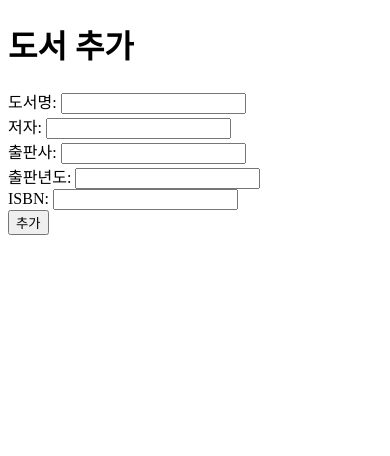
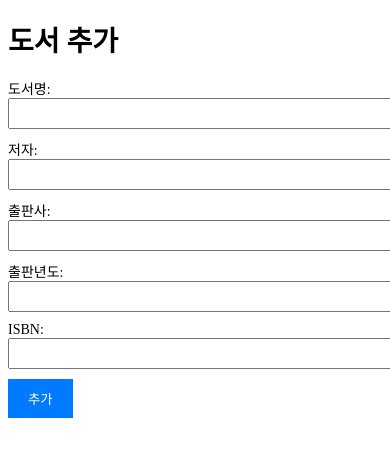
Before and after one commit to handongyonggar/Project2FFinal, a plain HTML site: page add.html in a window 390 px wide. Drawn offline with Linux system fonts and the light colour scheme.

Commit message:
design add

```diff
--- a/add.html
+++ b/add.html
@@ -4,7 +4,46 @@
     <meta charset="UTF-8">
     <meta name="viewport" content="width=device-width, initial-scale=1.0">
     <title>도서 추가</title>
+    <style>
+        /* 데스크톱 스타일 */
+        body {
+            font-size: 16px;
+        }
 
+        form {
+            max-width: 400px;
+            margin: 0 auto;
+        }
+
+        label {
+            display: block;
+        }
+
+        input[type="text"] {
+            width: 100%;
+            padding: 8px;
+            margin-bottom: 10px;
+        }
+
+        input[type="submit"] {
+            background-color: #007bff;
+            color: #fff;
+            padding: 10px 20px;
+            border: none;
+            cursor: pointer;
+        }
+
+        /* 모바일 스타일 - 화면 너비가 768px 이하인 경우 */
+        @media (max-width: 768px) {
+            body {
+                font-size: 14px;
+            }
+
+            input[type="text"] {
+                padding: 6px;
+            }
+        }
+    </style>
 </head>
 <body>
     <h1>도서 추가</h1>
@@ -18,12 +57,12 @@
         <input type="text" id="author" name="author" required>
         <br>
 
-        <label for="publisher">출판사:</label>
+        <label for= "publisher">출판사:</label>
         <input type="text" id="publisher" name="publisher" required>
         <br>
 
         <label for="year">출판년도:</label>
-        <input type="number" id="year" name="year" required>
+        <input type="text" id="year" name="year" required>
         <br>
 
         <label for="isbn">ISBN:</label>
@@ -33,10 +72,8 @@
         <input type="submit" value="추가">
     </form>
 
-
     <script>
         function validateForm() {
-
             const title = document.getElementById("title").value;
             const author = document.getElementById("author").value;
             const publisher = document.getElementById("publisher").value;
@@ -48,7 +85,6 @@
                 return false;
             }
 
-
             alert("도서가 추가됩니다.");
             return true;
         }
```
Also changed, not shown: edit.html (+19 -10 lines), index.html (+23 -4 lines), view.html (+41 -8 lines).
